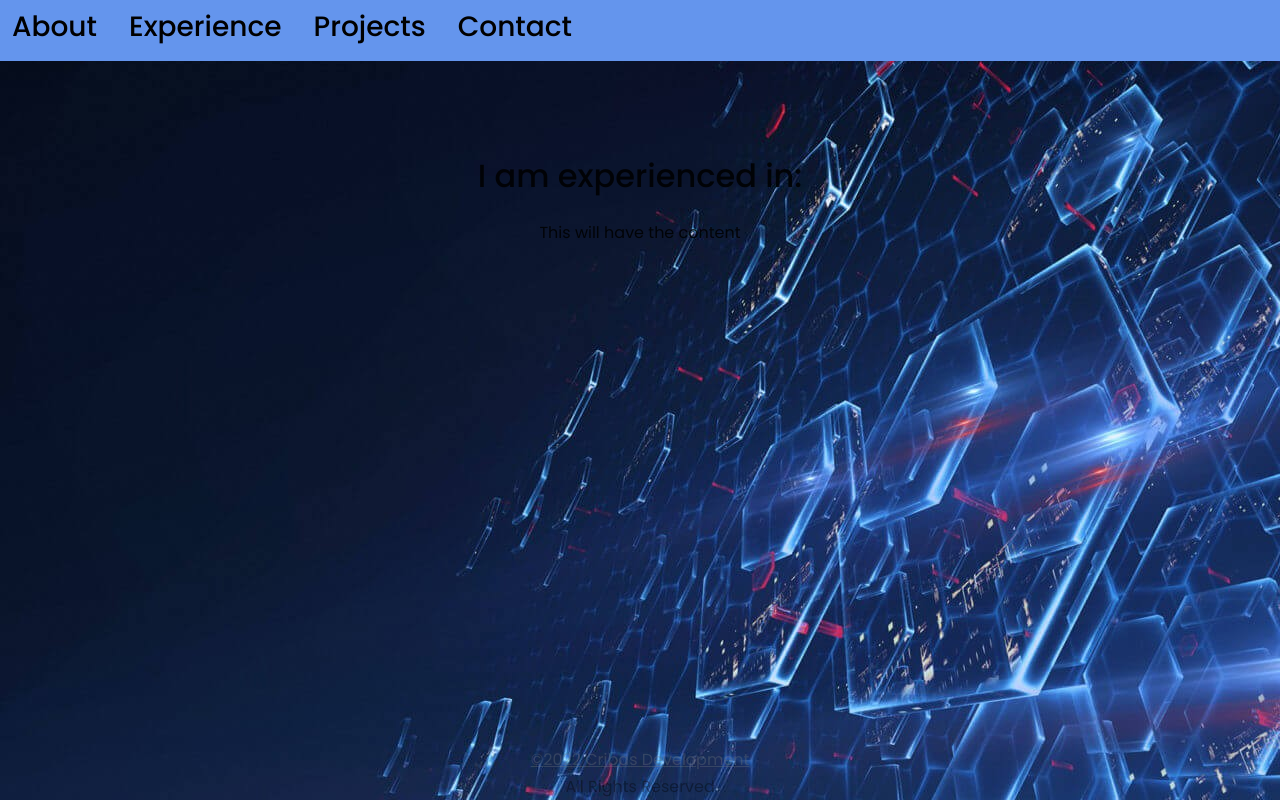
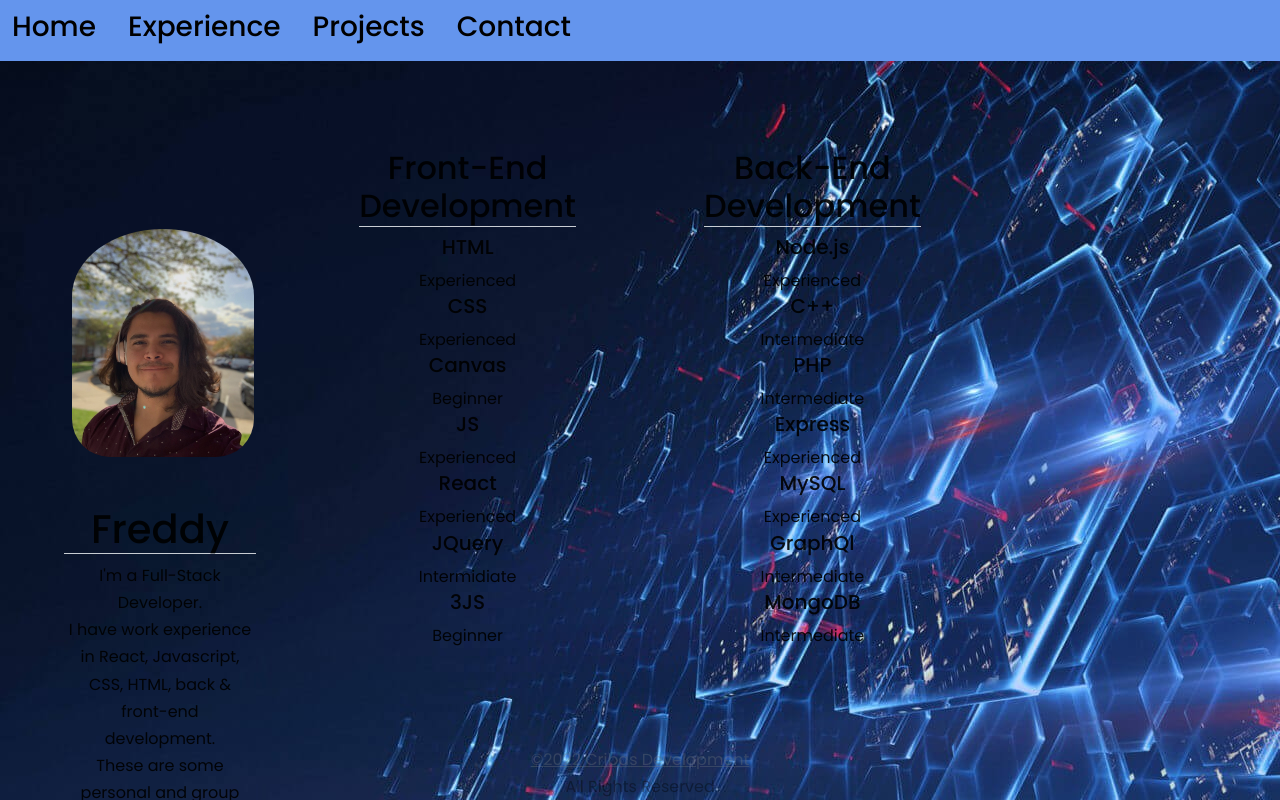
Before and after one commit to rakky21/re-ux, a React (Create React App) app in the folder client/: page / in a window 1280 px wide. Both pictures are taken after a click on the element "Experience". Built offline with nearby package versions, Linux system fonts and the light colour scheme.

Commit message:
updated the css and color

```diff
--- a/client/package.json
+++ b/client/package.json
@@ -11,10 +11,10 @@
     "@testing-library/react": "^12.1.2",
     "@testing-library/user-event": "^13.5.0",
     "bootstrap": "^5.1.3",
+    "graphql": "^16.3.0",
     "jwt-decode": "^3.1.2",
-    "graphql": "^16.3.0",
     "react": "^17.0.2",
-    "react-bootstrap": "^2.1.2",
+    "react-bootstrap": "^2.6.0",
     "react-dom": "^17.0.2",
     "react-router-dom": "^5.3.0",
     "react-scripts": "5.0.0",
--- /dev/null
+++ b/client/src/components/Articulo/Articulo.js
@@ -0,0 +1,18 @@
+import React from "react";
+
+function Articulo({ expArticulo, nomArticulo }) {
+  return (
+    <div className="article">
+      <h2 className=" border-bottom"> {nomArticulo} </h2>
+      {expArticulo.map((articulo) => (
+        <div key={articulo.id}>
+          <h5> {articulo.name}</h5>
+          <small src={articulo.simbolo} />
+          <div> {articulo.experiencia} </div>
+        </div>
+      ))}
+    </div>
+  );
+}
+
+export default Articulo;
--- a/client/src/components/Contact/Contact.js
+++ b/client/src/components/Contact/Contact.js
@@ -14,9 +14,8 @@ function Contact() {
     setIsPending(true);
   };
   return (
-    <section id="contact">
-      <h2> Contact </h2>
-      <div className="contact">
+    <section id="contact" className="contact">
+      <h2 className=" border-bottom"> Contact </h2>
         <form className="form" onSubmit={handleRequisito}>
           <label> First Name:</label>
           <input
@@ -26,7 +25,6 @@ function Contact() {
             value={name}
             onChange={(e) => setName(e.target.value)}
           />
-
           <label> Last Name: </label>
           <input
             required
@@ -64,7 +62,6 @@ function Contact() {
             )}
           </div>
         </form>
-      </div>
     </section>
   );
 }
--- a/client/src/components/Experience/Experience.js
+++ b/client/src/components/Experience/Experience.js
@@ -1,12 +1,176 @@
-const Experience = () => {
+import React, { useState } from "react";
+import { AiFillHtml5 } from "react-icons/ai";
+import { DiCss3 } from "react-icons/di";
+import { CgCPlusPlus } from "react-icons/cg";
+import { GrMysql, GrGraphQl } from "react-icons/gr";
+import {
+  SiPlaycanvas,
+  SiJavascript,
+  SiJquery,
+  SiExpress,
+  SiThreedotjs,
+  SiMongodb,
+} from "react-icons/si";
+import { FaReact, FaNodeJs, FaPhp } from "react-icons/fa";
+import Articulo from "../Articulo/Articulo";
+//CONSOLIDATE
+function Experience() {
+  const [articulos, setArticulos] = useState([
+    {
+      id: 14,
+      name: "HTML",
+      Icon: [DiCss3],
+      experiencia: "Experienced",
+      group: "frente",
+    },
+    {
+      id: 2,
+      name: "CSS",
+      Icon: [DiCss3],
+      experiencia: "Experienced",
+      group: "frente",
+    },
+    {
+      id: 3,
+      name: "Canvas",
+      Icon: [SiPlaycanvas],
+      experiencia: "Beginner",
+      group: "frente",
+    },
+    {
+      id: 4,
+      name: "JS",
+      Icon: [SiJavascript],
+      experiencia: "Experienced",
+      group: "frente",
+    },
+    {
+      id: 5,
+      name: "React",
+      Icon: [FaReact],
+      experiencia: "Experienced",
+      group: "frente",
+    },
+    {
+      id: 6,
+      name: "JQuery",
+      Icon: [SiJquery],
+      experiencia: "Intermidiate",
+      group: "frente",
+    },
+    {
+      id: 7,
+      name: "3JS",
+      Icon: SiThreedotjs,
+      experiencia: "Beginner",
+      group: "frente",
+    },
+    {
+      id: 8,
+      name: "Node.js",
+      Icon: [FaNodeJs],
+      experiencia: "Experienced",
+      group: "detras",
+    },
+    {
+      id: 9,
+      name: "C++",
+      Icon: [CgCPlusPlus],
+      experiencia: "Intermediate",
+      group: "detras",
+    },
+    {
+      id: 10,
+      name: "PHP",
+      Icon: [FaPhp],
+      experiencia: "Intermediate",
+      group: "detras",
+    },
+    {
+      id: 11,
+      name: "Express",
+      Icon: [SiExpress],
+      experiencia: "Experienced",
+      group: "detras",
+    },
+    {
+      id: 12,
+      name: "MySQL",
+      Icon: [GrMysql],
+      experiencia: "Experienced",
+      group: "detras",
+    },
+    {
+      id: 13,
+      name: "GraphQl",
+      Icon: [GrGraphQl],
+      experiencia: "Intermediate",
+      group: "detras",
+    },
+    {
+      id: 1,
+      name: "MongoDB",
+      Icon: [SiMongodb],
+      experiencia: "Intermediate",
+      group: "detras",
+    },
+  ]);
+
   return (
-    <section id="experience">
-      <h2>I am experienced in:</h2>
-      <div>
-        This will have the content
-      </div>
+    <section id="experience" className="experience">
+      <Articulo
+        expArticulo={articulos.filter(
+          (articulo) => articulo.group === "frente"
+        )}
+        key={setArticulos.id}
+        nomArticulo="Front-End Development"
+      />
+      <Articulo
+        expArticulo={articulos.filter(
+          (articulo) => articulo.group === "detras"
+        )}
+        key={setArticulos.id}
+        nomArticulo="Back-End Development"
+      />
     </section>
   );
-};
+}
 
 export default Experience;
+
+// ==============================={
+/* <section id="experience" className="experience"> */
+
+//   <h2> My experience</h2>
+
+//   <div className="articles">
+//     <div className="frontEndExp">
+//       <h3> Front-end Development </h3> {/* <div className="articles"> */}
+//       <article className="detallesdeExperiencia">
+//         <h5> HTML</h5>
+//         <AiFillHtml5 />
+//         <small className="text-light"> Experienced </small>
+//       </article>
+//     </div>
+//   </div>
+
+//   {/* === BACKENDD === */}
+//   <div className="backEndExp">
+//     <h3> Back-end Development </h3>
+//     {/* <div className="articles"> */}
+
+//     <article className="detallesdeExperiencia">
+//       <h5> Node.js </h5>
+//       <FaNodeJs />
+//       <small className="text-light"> Experienced </small>
+//     </article>
+//   </div>
+//   {/* </div> */}
+//   {/* </div> */}
+// </section>
+//  );
+//};
+
+//export default Experience;
+
+//  TYPESCRIPT JAVA JAVASCRIPT CANVAS REACT SQL
--- a/client/src/components/Home/Home.js
+++ b/client/src/components/Home/Home.js
@@ -8,10 +8,10 @@ import Experience from "../Experience/Experience";
 import { useState } from "react";
 
 function Home() {
-  const categories = ["about", "experience", "projects", "contact"];
+  const categories = ["Home", "experience", "projects", "contact"];
   const [currentCategory, setCurrentCategory] = useState(categories[0]);
   const Homes = () => {
-    if (currentCategory === "about") {
+    if (currentCategory === "Home") {
       return <About currentCategory={currentCategory} />;
     } else if (currentCategory === "projects") {
       return <Projects currentCategory={currentCategory} />;
@@ -28,6 +28,9 @@ function Home() {
         currentCategory={currentCategory}
         setCurrentCategory={setCurrentCategory}
       />
+      <div>
+        <About />
+      </div>
       <Homes />
       <footer>
         <Footer />
--- a/client/src/style.css
+++ b/client/src/style.css
@@ -5,28 +5,30 @@
 :root {
   --transition: all 1s ease;
   --transition2: all 5s ease;
+  --transition3: all 2ms ease;
 
-  --color-bg: rgba(245,245,245);
-  --color-bg2: rgba(255,250,250);
-  --color-bg3: rgba(245,255,250);
-  --color-bg4: rgba(0,0,139);
-  --color-letter-primary: rgba(255, 99, 71);
+  --color-bg: rgb(16, 16, 59);
+  --color-bg2: rgb(30, 16, 71);
+  --color-bg3: rgb(17, 17, 82);
+  --color-bg4: rgb(35, 25, 94);
+
+  --color-letter-primary: rgb(228, 79, 34);
   --color-letter-secondary: rgba(255,160,122);
   --color-letter-third: rgba(255,182,193);
   --color-magentaDark: rgba(139,0,139);
   --color-pretty-blue: rgba(100,149,237);
   --color-letter-alert: rgba(240,128,128);
-  --color-letter-alert: rgba(178,34,34);
-  --color-letter-alert: rgba(220,20,60);
+  --color-letter-alert2: rgba(178,34,34);
+  --color-letter-alert:3 rgba(220,20,60);
 
   --container-width-lg: 75%;
   --container-wigth-md: 86%;
   --container-wigth-sm: 90%;
 }
-.container {
+/* .container {
   width: var(--container-width-lg);
   margin: 0 auto;
-}
+} */
 h1,h2,h3,h4,h5 {
   font-weight: 500;
 }
@@ -34,13 +36,12 @@ h1 {
   font-size: 2.5rem;
 }
 section {
-  margin-top:  6rem;
-  opacity: 85%;
-  border-radius: 10rem;
+  margin-top:  4rem;
+  opacity: 90%;
 }
 section > h2, section > h3 {
   text-align: center;
-  color: var(--color-letter-secondary);
+  color: var(--color-letter-primary);
   margin-bottom: 1.5rem;
 }
 .text-light{
@@ -50,6 +51,9 @@ a {
   color: var(--color-letter-primary);
   transition: var(--transition);
 }
+a :hover{
+  transition: var(--transition3);
+}
 .btn {
   width: max-content;
   display: inline-block;
@@ -58,14 +62,12 @@ a {
   border-radius: 0.4rem;
   cursor: pointer;
   border: 1px solid;
+  transition: var(--transition);
 }
 .btn:hover{
-  background: var(--color-bg3);
-  background-color: var(--color-letter-third);
-}
-.btn-primary {
-  background: var(--color-letter-alert);
-  color: var(--color-bg2);
+  transition: var(--transition);
+  background-color: var(--color-bg4);
+  color: var(--color-magentaDark);
 }
 * {
   margin: 0;
@@ -95,11 +97,13 @@ img{
   gap: 2rem;
   font-size: 200%;
 }
+.nav > h3 {
+  transition: var(--transition);
+}
 .nav > h3:hover {
   color: var(--color-letter-third);
   transition: var(--transition);
 }
-
 /* === BODY === */
 body {
   font-family: 'Poppins', sans-serif;
@@ -109,66 +113,86 @@ body {
   line-height: 1.7;
   background-image: url(./assets/background/background.jpg);
 }
-section .cards {
-  background-color: var(--color-bg);
-}
-section .cards > h3 , section .cards > p {
-  text-align: center;
-  color:  var(--color-letter-secondary);
-}
 
 /* === ABOUT === */
 .about h1 {
   color: var(--color-letter-primary);
 }
 .about {
-  /* position: absolute;
-  left: 0; */
-  border-radius: 5px;
+  position: absolute;
+  position: fixed;
+  left: 0;
   flex-direction: column;
   margin: auto;
   width: 25%;
   overflow-x: hidden;
-  background-color: var(--color-bg3);
+  background-color: var(--color-bg);
   color: var(--color-letter-secondary);
   padding: 3rem;
+  background: linear-gradient(45deg,transparent,var(--color-primary))
 }
 .about > img {
   border-radius: 65rem 65rem 35rem 35rem ;
   padding: 3rem 1.5rem 1.5rem 1.5rem;
   transition: var(--transition2);
 }
-
 .about > img:hover {
-  border-radius: 0%;
+  border-radius: 60%;
   transition: var(--transition2);
   transform:rotate(-5deg);
 }
 
+/* === EXPERIENCE === */
+.experience {
+  margin: auto;
+  display: grid;
+  grid-template-columns: 1fr 1fr;
+  width:min-content;
+  gap: 5rem;
+  transition: var(--transition);
+}
+.experience > .article {
+  opacity:var(--color-bg);
+  padding: 1.5rem;
+  border-radius: 15px;
+  gap: 5rem;
+  background-color: var(--color-bg);
+  transition: var(--transition);
+}
+.experience > .article:hover {
+  transition: var(--transition);
+  color: var(--color-magentaDark);
+}
+
 /* === PROJECT === */
-.projects {
+.projects{
   margin: auto;
   text-align: center;
-  overflow-x: hidden;
+  border-radius: 15px;
+  overflow: hidden;
+  width: fit-content;
+}
+.projects > .container {  display: flex;
+  justify-content: center;
+  align-items: center;
+}
+/* .card {
+  background-color: var(--color-bg);
+  border: 1px solid transparent;
+  width: 600rem;
+  padding: .1rem;
+  box-shadow: 0 4px 8px 0 rgba(0,0,0,0.2);
+  transition: 0.3s;
+  display: grid;
+  gap: .15rem;
 }
 
-/* === CARDS === */
-.cards {
-  font-size: 20px;
-  vertical-align:top;
-  width:max-content;
-  margin: auto;
-  padding: 1.5rem;
-  display: inline-block;
-  overflow: auto;
+.card:hover{
+  box-shadow: 0 8px 16px 0 rgba(0,0,0,0.2);
+}
+.card > img {
   border-radius: 5px;
-
-}
-.cards > img {
-  height: 200px;
-  width: 300px;
-  border-radius: 5px;
-}
+} */
 
 /* === CONTACT === */
 .contact {
@@ -177,7 +201,7 @@ section .cards > h3 , section .cards > p {
   text-align: center;
   padding: 3rem;
   overflow-x: hidden;
-  border-radius: 5px;
+  border-radius: 15px;
   background-color: var(--color-bg);
   margin-bottom: 3rem;
 }
@@ -214,6 +238,9 @@ footer {
   width: 100%;
   opacity: 60%;
 }
+footer > a:hover{
+  color: var(--color-letter-primary);
+}
 
 
 @media screen and (max-width: 1024px) {
```
Also changed, not shown: client/src/components/Projects/Projects.js (+18 -3 lines), 1 other file (tests, documents, lock files or other folders).
